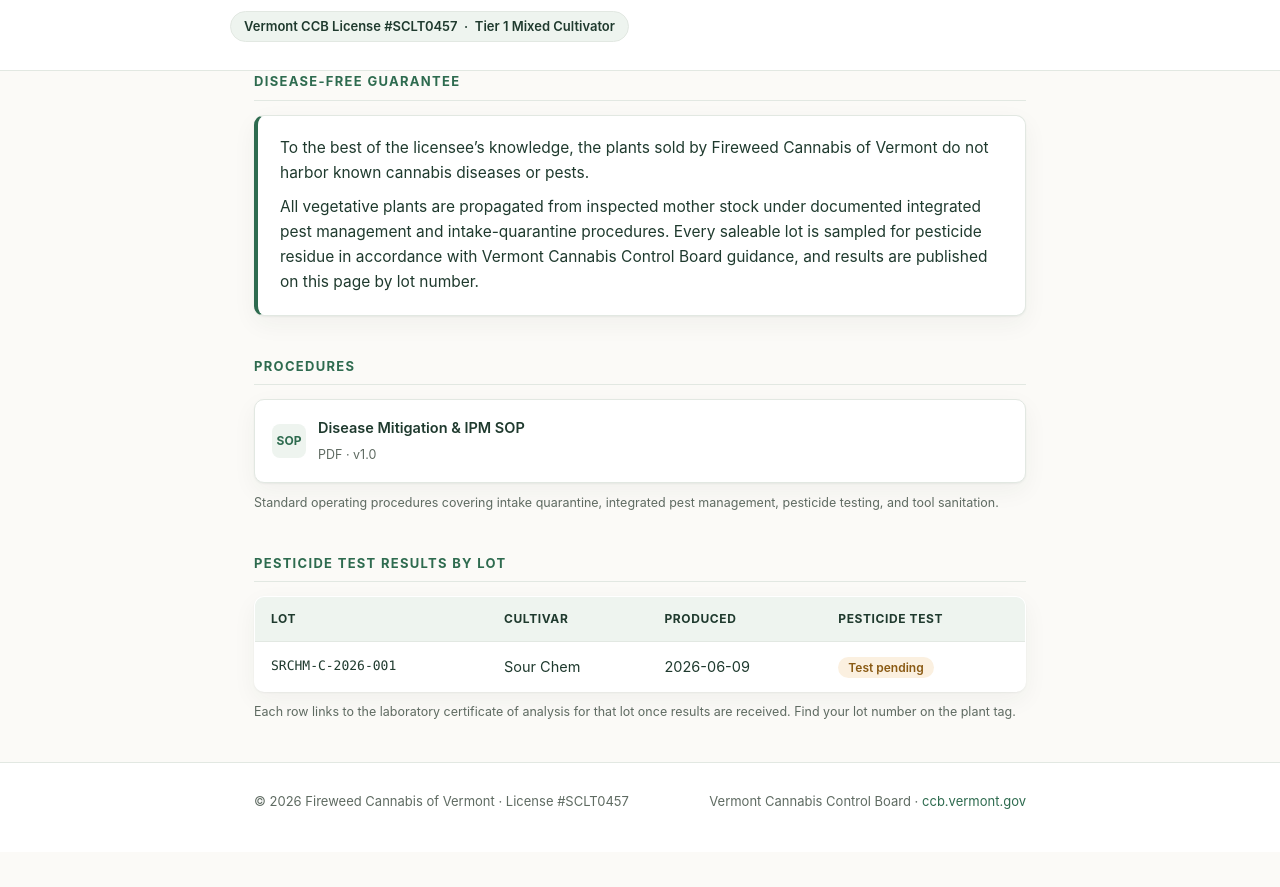
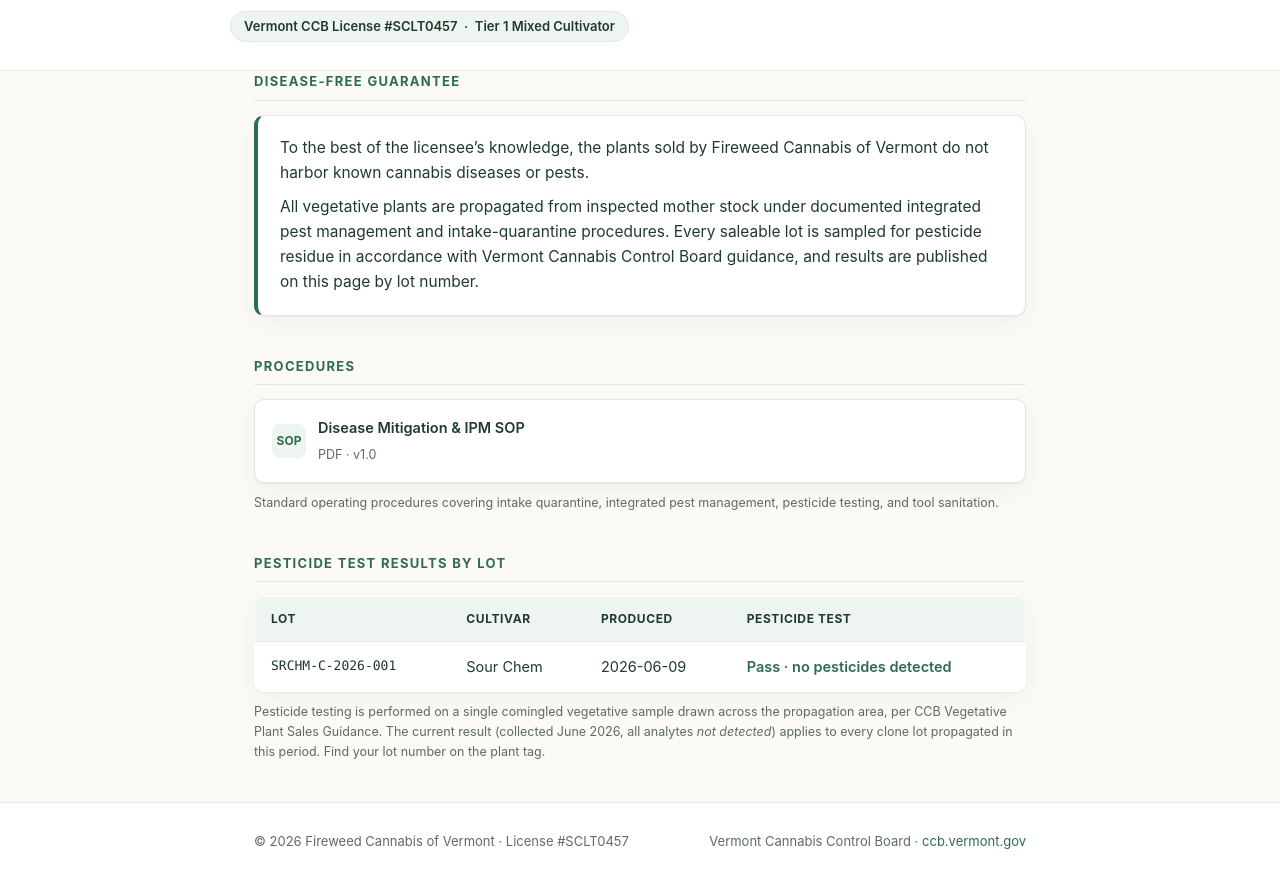
Before and after one commit to andrewsj27/fireweed-compliance, a plain HTML site: page index.html in a window 1280 px wide. Shown: the part 159-1046 px from the top of the page. Before the commit the page ends 1011 px from the top, so only its background shows below. Drawn offline with Linux system fonts and the light colour scheme.

Commit message:
Add vegetative pesticide COA (redacted) and mark lot passing

```diff
--- a/index.html
+++ b/index.html
@@ -123,11 +123,11 @@
           <td class="lot">SRCHM-C-2026-001</td>
           <td>Sour Chem</td>
           <td>2026-06-09</td>
-          <td><span class="status wait">Test pending</span></td>
+          <td><a class="testlink" href="docs/vegetative-pesticide-test_2026-06.pdf">Pass &middot; no pesticides detected</a></td>
         </tr>
       </tbody>
     </table>
-    <p class="note">Each row links to the laboratory certificate of analysis for that lot once results are received. Find your lot number on the plant tag.</p>
+    <p class="note">Pesticide testing is performed on a single comingled vegetative sample drawn across the propagation area, per CCB Vegetative Plant Sales Guidance. The current result (collected June 2026, all analytes <em>not detected</em>) applies to every clone lot propagated in this period. Find your lot number on the plant tag.</p>
   </section>
 
 </main>
```
Also changed, not shown: 1 other file.
